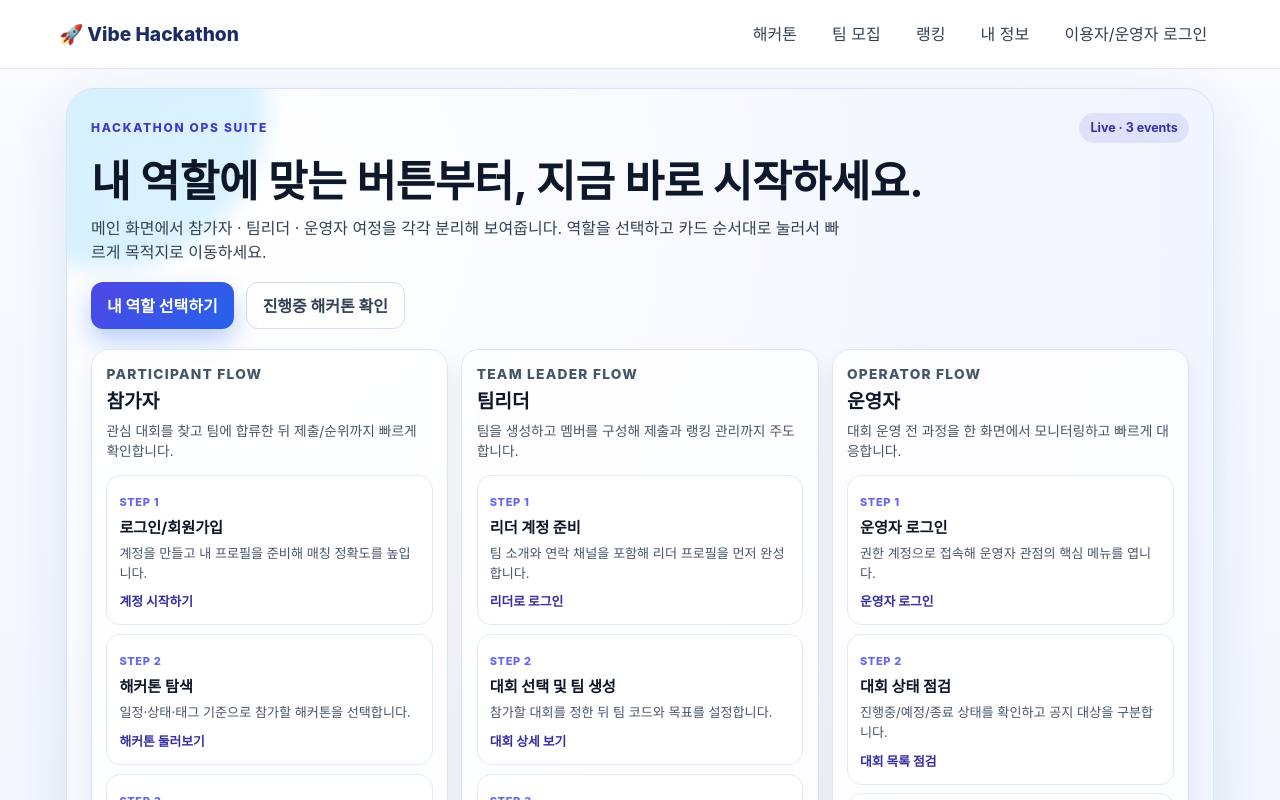
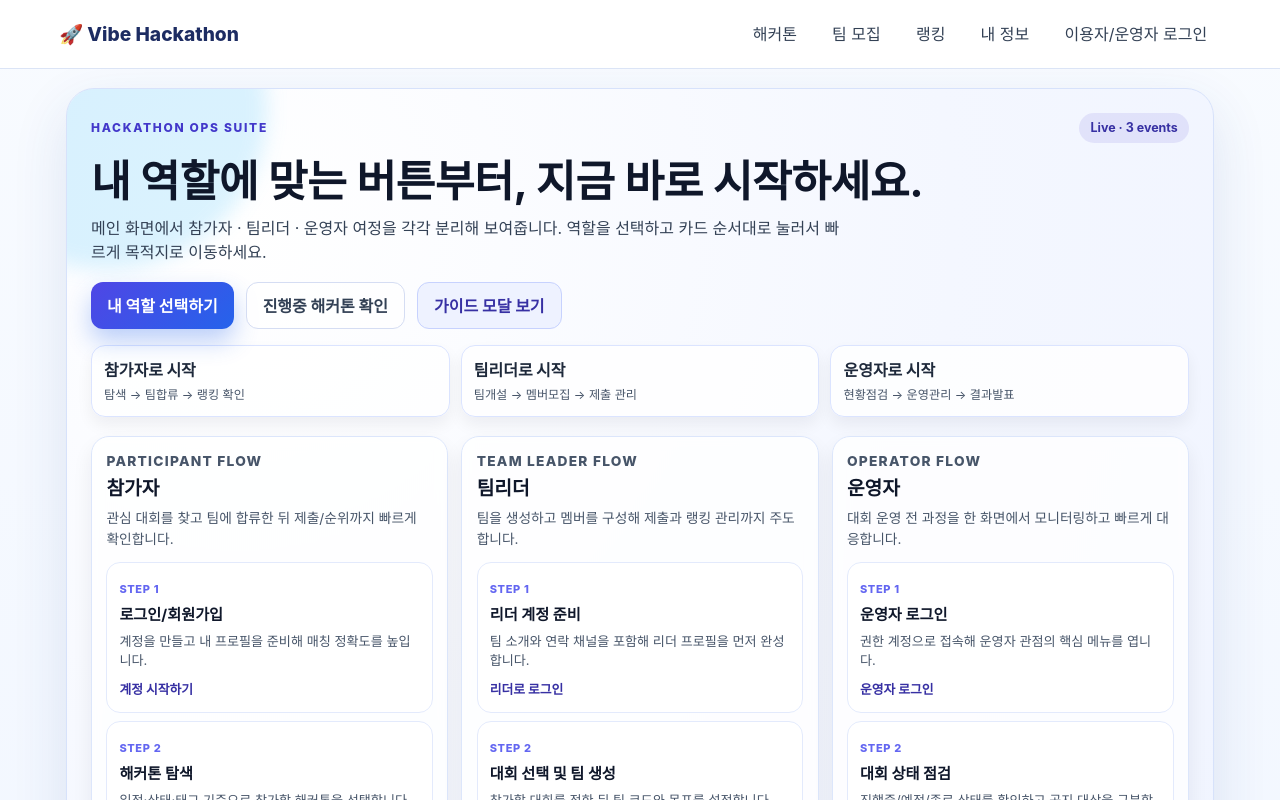
Before and after one commit to kangjung/hackathon-app, a Vue app: page / in a window 1280 px wide. Shown: the top 800 px of the page. Built offline with nearby package versions, Linux system fonts and the light colour scheme.

Commit message:
Add 3-role quick buttons and guide modal on home

```diff
--- a/src/views/Home.vue
+++ b/src/views/Home.vue
@@ -18,6 +18,42 @@
       <div class="quick-actions">
         <router-link to="/auth" class="action action--primary">내 역할 선택하기</router-link>
         <router-link to="/hackathons" class="action action--ghost">진행중 해커톤 확인</router-link>
+        <button type="button" class="action action--soft" @click="isGuideModalOpen = true">
+          가이드 모달 보기
+        </button>
+      </div>
+
+      <section class="role-actions" aria-label="역할별 바로가기 버튼 3개">
+        <router-link
+          v-for="button in roleButtons"
+          :key="button.label"
+          :to="button.to"
+          class="role-action"
+        >
+          <span>{{ button.label }}</span>
+          <small>{{ button.helper }}</small>
+        </router-link>
+      </section>
+
+      <div
+        v-if="isGuideModalOpen"
+        class="guide-modal-overlay"
+        role="dialog"
+        aria-modal="true"
+        aria-label="메인 화면 이용 가이드"
+      >
+        <article class="guide-modal">
+          <header>
+            <p>빠른 이용 가이드</p>
+            <h2>3개 버튼 흐름부터 확인하세요</h2>
+          </header>
+          <ol>
+            <li>내 역할과 가까운 버튼을 먼저 선택해 바로 시작합니다.</li>
+            <li>카드에서 단계별 CTA를 눌러 다음 화면으로 이동합니다.</li>
+            <li>마지막으로 랭킹/내 프로필에서 진행 상태를 점검합니다.</li>
+          </ol>
+          <button type="button" class="guide-close" @click="isGuideModalOpen = false">닫기</button>
+        </article>
       </div>
 
       <section class="journeys" aria-label="역할별 사용자 여정">
@@ -66,12 +102,31 @@
 </template>
 
 <script setup>
-import { computed, onMounted } from 'vue'
+import { computed, onMounted, ref } from 'vue'
 import { storeToRefs } from 'pinia'
 import { useHackathonStore } from '../stores/hackathon'
 
 const hackathonStore = useHackathonStore()
 const { hackathons, teams, leaderboards, submissions } = storeToRefs(hackathonStore)
+const isGuideModalOpen = ref(false)
+
+const roleButtons = [
+  {
+    label: '참가자로 시작',
+    helper: '탐색 → 팀합류 → 랭킹 확인',
+    to: '/auth?role=participant'
+  },
+  {
+    label: '팀리더로 시작',
+    helper: '팀개설 → 멤버모집 → 제출 관리',
+    to: '/auth?role=leader'
+  },
+  {
+    label: '운영자로 시작',
+    helper: '현황점검 → 운영관리 → 결과발표',
+    to: '/auth?role=operator'
+  }
+]
 
 const roleJourneys = [
   {
@@ -348,6 +403,92 @@ h1 {
   border: 1px solid #d5ddf3;
 }
 
+.action--soft {
+  border: 1px solid #c7d2fe;
+  color: #3730a3;
+  background: rgba(238, 242, 255, 0.95);
+  cursor: pointer;
+}
+
+.role-actions {
+  margin-top: 0.95rem;
+  display: grid;
+  grid-template-columns: repeat(3, minmax(0, 1fr));
+  gap: 0.7rem;
+}
+
+.role-action {
+  border: 1px solid #dbe4ff;
+  border-radius: 14px;
+  background: rgba(255, 255, 255, 0.84);
+  text-decoration: none;
+  padding: 0.75rem;
+  display: grid;
+  gap: 0.25rem;
+  box-shadow: 0 8px 16px rgba(15, 23, 42, 0.06);
+}
+
+.role-action span {
+  color: #1e293b;
+  font-weight: 800;
+}
+
+.role-action small {
+  color: #475569;
+  font-size: 0.76rem;
+}
+
+.guide-modal-overlay {
+  position: fixed;
+  inset: 0;
+  background: rgba(15, 23, 42, 0.45);
+  display: grid;
+  place-items: center;
+  z-index: 20;
+  padding: 1rem;
+}
+
+.guide-modal {
+  width: min(460px, 100%);
+  border-radius: 18px;
+  border: 1px solid #dbe4ff;
+  background: #fff;
+  padding: 1rem;
+  box-shadow: 0 20px 40px rgba(15, 23, 42, 0.25);
+}
+
+.guide-modal header p {
+  margin: 0;
+  font-size: 0.75rem;
+  letter-spacing: 0.06em;
+  color: #4f46e5;
+  font-weight: 800;
+}
+
+.guide-modal header h2 {
+  margin: 0.35rem 0 0;
+  color: #0f172a;
+  font-size: 1.2rem;
+}
+
+.guide-modal ol {
+  margin: 0.85rem 0;
+  padding-left: 1.1rem;
+  color: #334155;
+  display: grid;
+  gap: 0.45rem;
+}
+
+.guide-close {
+  border: none;
+  border-radius: 10px;
+  background: #4f46e5;
+  color: #fff;
+  font-weight: 700;
+  padding: 0.55rem 0.9rem;
+  cursor: pointer;
+}
+
 .journeys {
   margin-top: 1.2rem;
   display: grid;
@@ -456,6 +597,10 @@ h1 {
 }
 
 @media (max-width: 1080px) {
+  .role-actions {
+    grid-template-columns: 1fr;
+  }
+
   .journeys {
     grid-template-columns: 1fr;
   }
```
